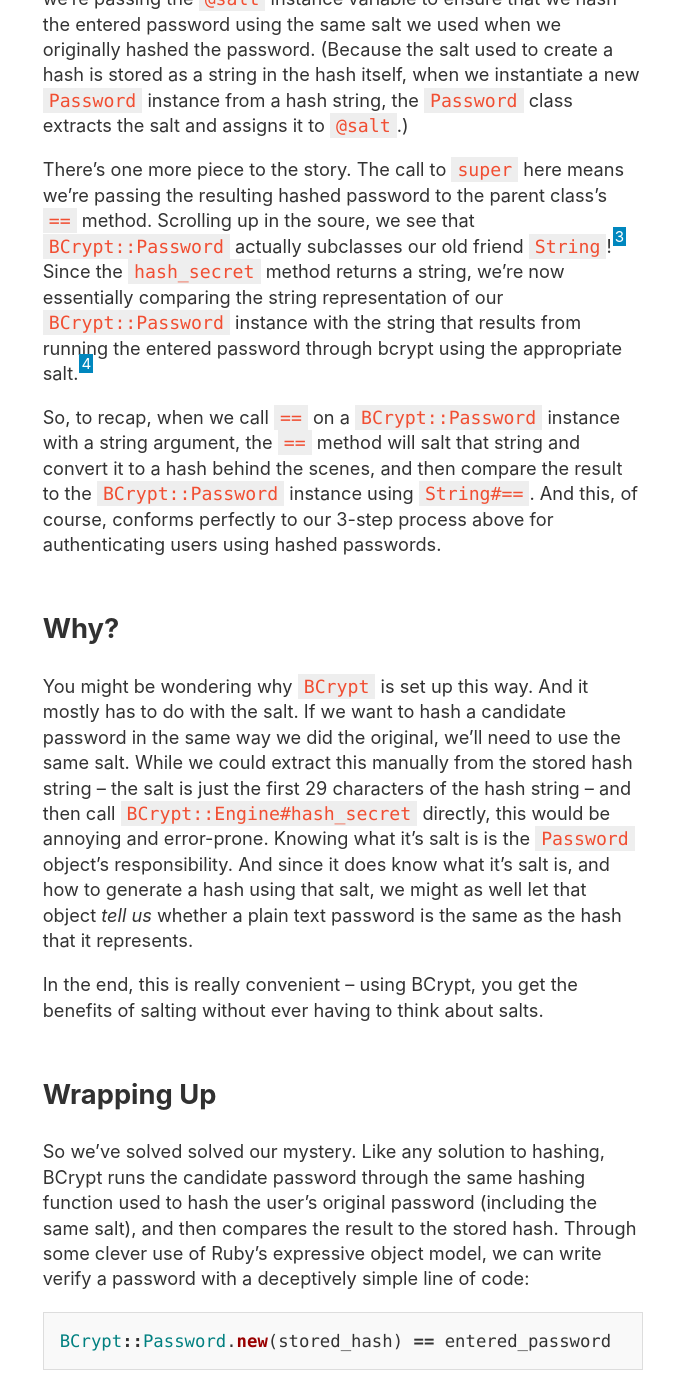
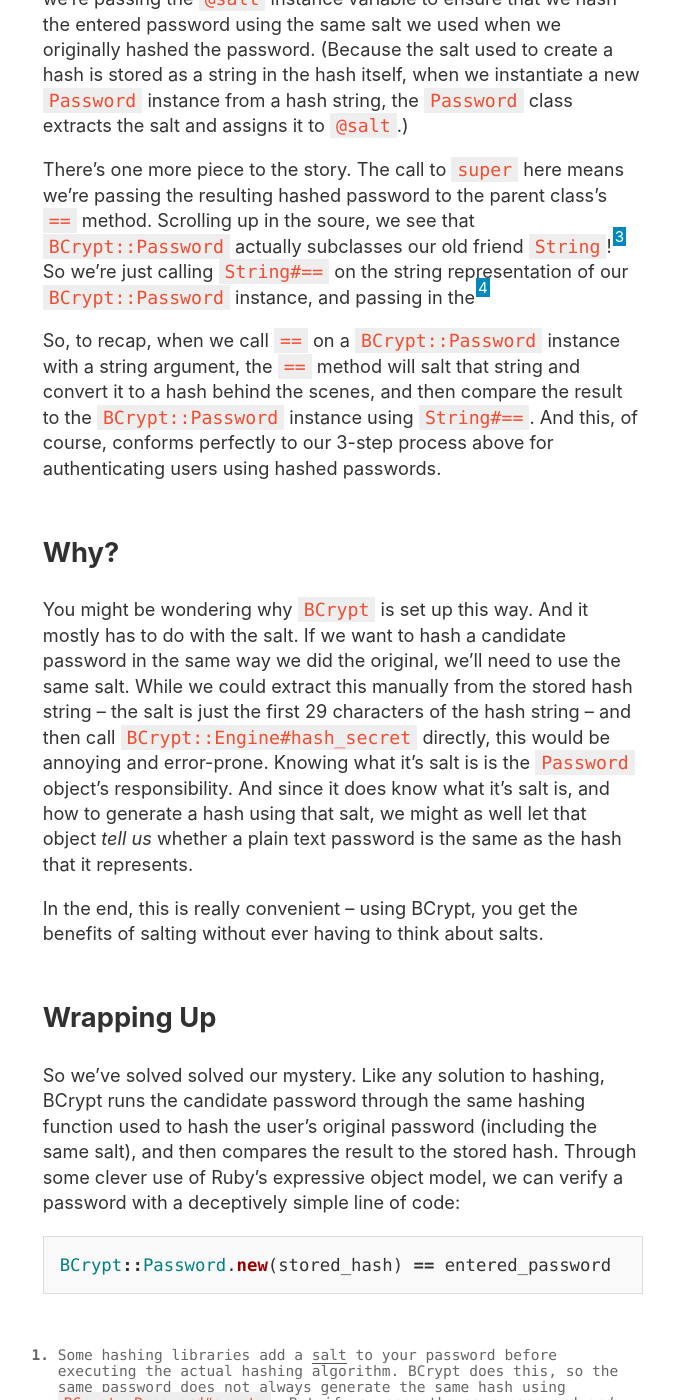
Before and after one commit to icevans/icevans.github.io, a Jekyll site: the page built from _posts/2018-08-15-bcrypt.md, in a window 1280 px wide and 1400 px high, scrolled down 2907 px. Shown: the whole window, without its empty margins (297-971 px from the left). Built offline with Jekyll 4.4.1, drawn with Linux system fonts in a browser that asks for light colours; some of the changed text lies outside the part shown.

Commit message:
Edit text a bit

````diff
--- a/_posts/2018-08-15-bcrypt.md
+++ b/_posts/2018-08-15-bcrypt.md
@@ -56,7 +56,7 @@ That's weird on two fronts: we seem to have gotten back the very hash string we
 
 Let's back up for a minute. That line of code is calling the `new` class method on the `BCrypt::Password` class. Clearly, then, that method call is going to return a new instance of the `Password` class defined in the `BCrypt` module.
 
-Now remember that in Ruby, `==` is just a regular instance method. The default implentation is `Object#==`, from which all objects inherit, and it returns true only if the receiver is numerically the same object as the argument. Our `BCrypt::Password` instance is plainly not the same object as the `String` instance `'password'`. We can infer that `BCrypt::Password` must define its own `==` implementation that overrides the default. And if we look at the source, we'll see that it does:
+Now remember that in Ruby, `==` is just a regular instance method. The default implentation is `Object#==`, from which all objects inherit, and it returns true only if the receiver is numerically the same object as the argument. Our `BCrypt::Password` instance is plainly not the same object as the `String` instance `'password'`, and yet the call returns `true`. We can infer that `BCrypt::Password` must define its own `==` implementation that overrides the default. And if we look at the source, we'll see that it does:
 
 ```ruby
 def ==(secret)
@@ -66,7 +66,7 @@ end
 
 Not only does this confirm that the `Password` class implements its own version of `==`, it gets to the heart of our mystery: apprently, this method converts its argument, a plaintext password, to a hash using the `BCrypt::Engine`'s class method `hash_secret`. And note that we're passing the `@salt` instance variable to ensure that we hash the entered password using the same salt we used when we originally hashed the password. (Because the salt used to create a hash is stored as a string in the hash itself, when we instantiate a new `Password` instance from a hash string, the `Password` class extracts the salt and assigns it to `@salt`.)
 
-There's one more piece to the story. The call to `super` here means we're passing the resulting hashed password to the parent class's `==` method. Scrolling up in the soure, we see that `BCrypt::Password` actually subclasses our old friend `String`![^string] Since the `hash_secret` method returns a string, we're now essentially comparing the string representation of our `BCrypt::Password` instance with the string that results from running the entered password through bcrypt using the appropriate salt.[^initialize]
+There's one more piece to the story. The call to `super` here means we're passing the resulting hashed password to the parent class's `==` method. Scrolling up in the soure, we see that `BCrypt::Password` actually subclasses our old friend `String`![^string] So we're just calling `String#==` on the string representation of our `BCrypt::Password` instance, and passing in the[^initialize]
 
 So, to recap, when we call `==` on a `BCrypt::Password` instance with a string argument, the `==` method will salt that string and convert it to a hash behind the scenes, and then compare the result to the `BCrypt::Password` instance using `String#==`. And this, of course, conforms perfectly to our 3-step process above for authenticating users using hashed passwords.
 
@@ -78,7 +78,7 @@ In the end, this is really convenient -- using BCrypt, you get the benefits of s
 
 ## Wrapping Up
 
-So we've solved solved our mystery. Like any solution to hashing, BCrypt runs the candidate password through the same hashing function used to hash the user's original password (including the same salt), and then compares the result to the stored hash. Through some clever use of Ruby's expressive object model, we can write verify a password with a deceptively simple line of code:
+So we've solved solved our mystery. Like any solution to hashing, BCrypt runs the candidate password through the same hashing function used to hash the user's original password (including the same salt), and then compares the result to the stored hash. Through some clever use of Ruby's expressive object model, we can verify a password with a deceptively simple line of code:
 
 ```ruby
 BCrypt::Password.new(stored_hash) == entered_password
````
